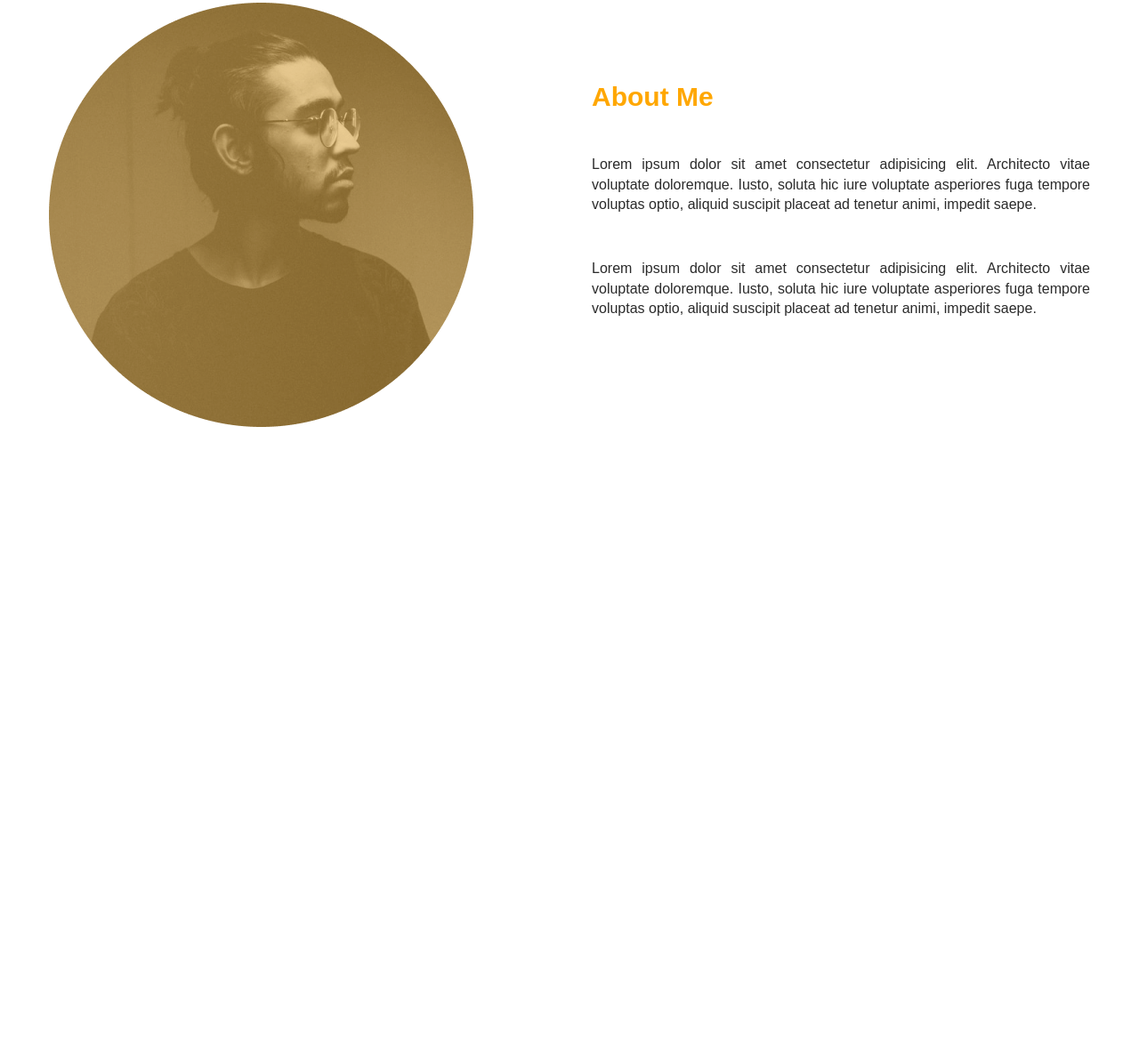
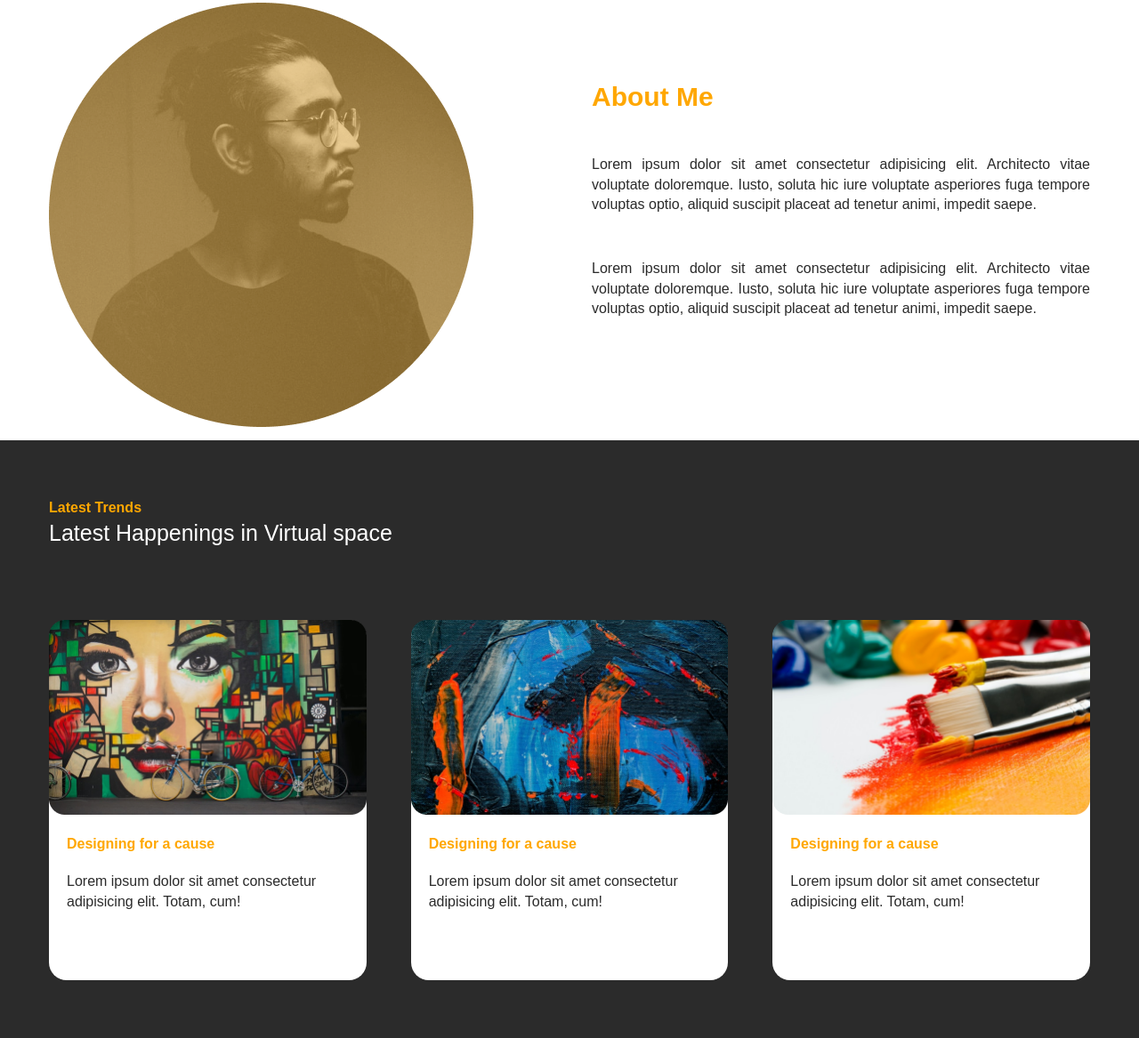
Before and after one commit to burluloy/Basic-CVD, a plain HTML site: page index.html in a window 1280 px wide. Shown: the part 1318-2485 px from the top of the page at 89% size. Before the commit the page ends 1813 px from the top, so only its background shows below. Drawn offline with Linux system fonts and the light colour scheme.

Commit message:
latest100%

```diff
--- a/index.html
+++ b/index.html
@@ -93,6 +93,41 @@
     </div>
 
 </section>
+<section class="latest">
+    <div class="container">
+        <div class="latest__title">
+            <h2>Latest Trends</h2>
+            <p>Latest Happenings in Virtual space</p>
+        </div>
+        <div class="latest__wrapper">
+            <div class="latest__card">
+                <img src="/img/latest1.png" alt="">
+                <div class="latest__text">
+                    <h4>Designing for a cause</h4>
+                     <p>Lorem ipsum dolor sit amet consectetur adipisicing elit. Totam, cum!</p>
+                    <a href="">Read more . . .</a>
+                </div>
+            </div>
+            <div class="latest__card">
+                <img src="/img/latest2.png" alt="">
+                <div class="latest__text">
+                    <h4>Designing for a cause</h4>
+                     <p>Lorem ipsum dolor sit amet consectetur adipisicing elit. Totam, cum!</p>
+                    <a href="">Read more . . .</a>
+                </div>
+            </div>
+            <div class="latest__card">
+                <img src="/img/latest3.png" alt="">
+                <div class="latest__text">
+                    <h4>Designing for a cause</h4>
+                     <p>Lorem ipsum dolor sit amet consectetur adipisicing elit. Totam, cum!</p>
+                    <a href="">Read more . . .</a>
+                </div>
+            </div>
+        </div>
+    </div>
+</section>
+
       <script src="/script.js"></script>
    </body>
 </html>
--- a/style.css
+++ b/style.css
@@ -302,7 +302,67 @@ img {
       gap: 15rem;
     }
 }
-  /* REPEATABLE PATTERNS */
+
+/* LATEST */
+.latest{
+  background: #2b2b2b;
+  padding: 5rem 0;
+}
+.latest .latest__wrapper{
+  display: grid;
+  grid-template-columns: 1fr 1fr 1fr;
+  gap: 5rem;
+}
+.latest .latest__title h2{
+  color: #ffa700;
+  font: 5rem;
+  font-weight: 600;
+}
+.latest .latest__title  p{
+  color: #ffffff;
+  font-size: 2.5rem;
+}
+.latest .latest__title{
+margin-bottom: 8rem;
+}
+.latest .latest__card{
+  background: #ffffff;
+  border-radius: 2rem;
+}
+.latest .latest__text{
+  padding: 1.5rem 2rem;
+}
+.latest .latest__text h4{
+  color: #ffa700;
+  font-weight: 600;
+}
+.latest .latest__text p{
+  margin-top:2rem;
+  margin-bottom: 4rem;
+}
+.latest .latest__text a{
+  color: #ffffff;
+}
+@media screen and (max-width: 500px) {
+  .latest .latest__title {
+    text-align: center;
+  }
+  .latest .latest__title h2 {
+    font-size: 4rem;
+  }
+  .latest .latest__wrapper {
+    display: grid;
+    grid-template-columns: 1fr;
+  }
+  .latest .latest__card {
+    margin: 0 2rem;
+  }
+  .latest .latest__card img {
+    width: 100%;
+  }
+}
+
+/* REPEATABLE PATTERNS */
 .btn{
   display: inline-block;
   padding:1.5rem 2rem;
```
